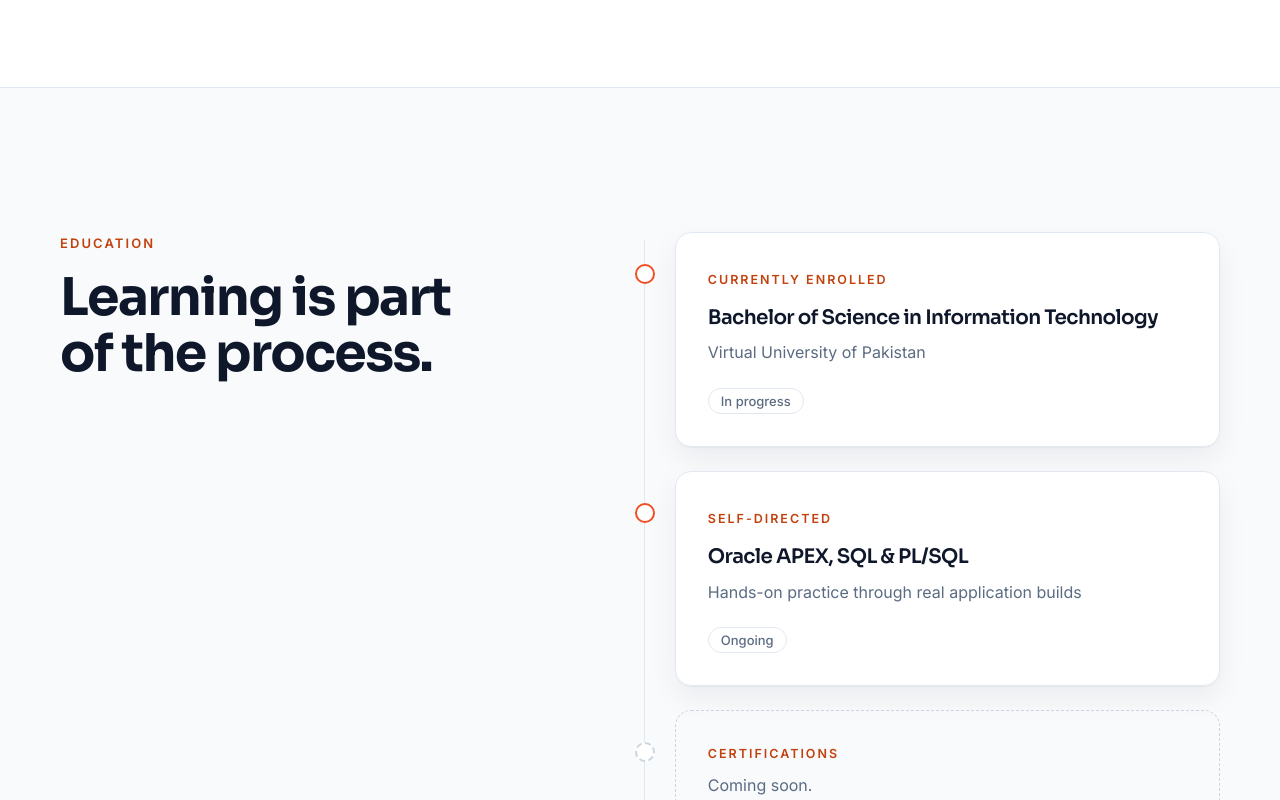
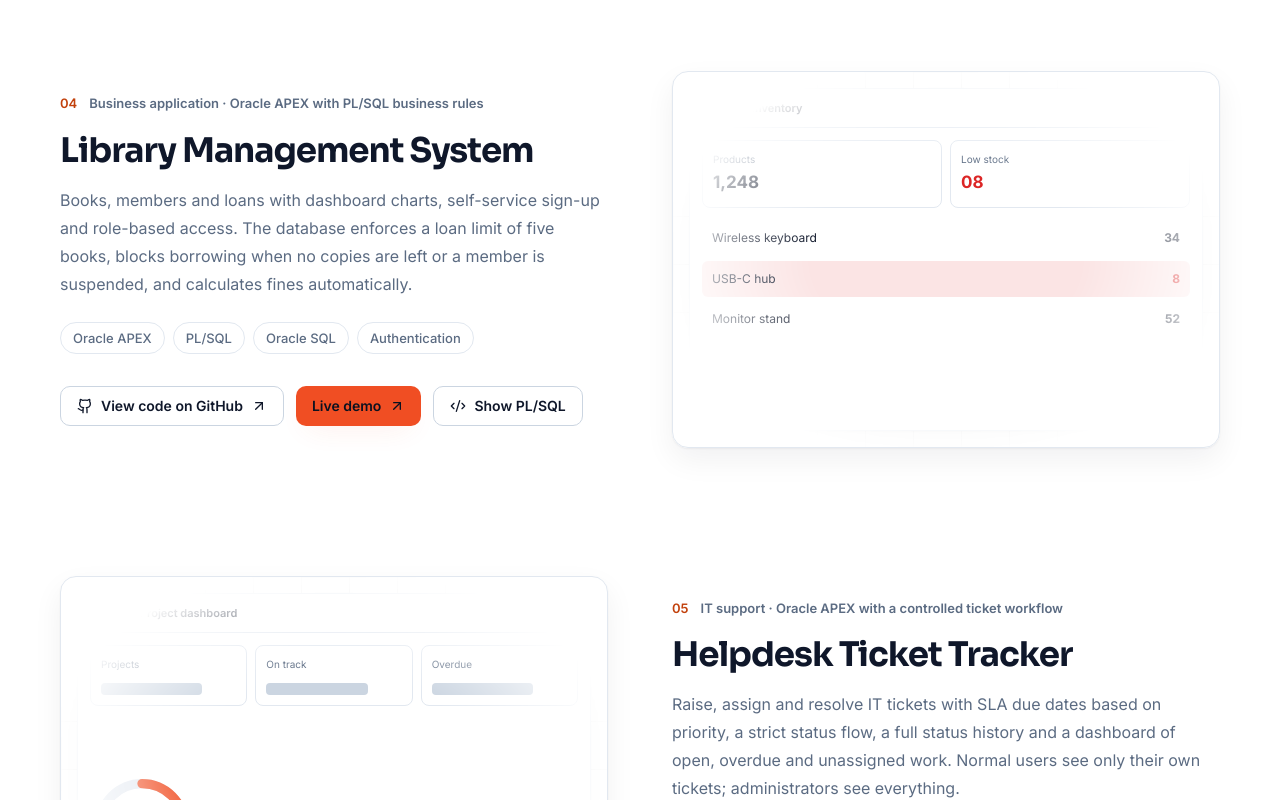
Before and after one commit to musmantech8/muhammad-usman-portfolio, a React (Vite) app: page / in a window 1280 px wide. Shown: the part 5240-6040 px from the top of the page. Built offline with nearby package versions, Linux system fonts and the light colour scheme.

Commit message:
Add Library Management System and Helpdesk Ticket Tracker to projects

```diff
--- a/src/content/content.js
+++ b/src/content/content.js
@@ -179,6 +179,68 @@ END;`,
   },
 ];
 
+// Added after the first three; the alternating layout follows the order above.
+projects.push(
+  {
+    number: '04',
+    title: 'Library Management System',
+    type: 'Business application  ·  Oracle APEX with PL/SQL business rules',
+    description:
+      'Books, members and loans with dashboard charts, self-service sign-up and role-based access. The database enforces a loan limit of five books, blocks borrowing when no copies are left or a member is suspended, and calculates fines automatically.',
+    tags: ['Oracle APEX', 'PL/SQL', 'Oracle SQL', 'Authentication'],
+    visual: 'inventory',
+    repo: 'https://github.com/musmantech8/library-management-system',
+    demo: 'https://oracleapex.com/ords/r/company_app/library-management-system/login',
+    code: {
+      caption: 'lms_loan_pkg.issue_book — checks limits and suspension before lending',
+      snippet: `PROCEDURE issue_book (
+  p_book_id   IN lms_books.book_id%TYPE,
+  p_member_id IN lms_members.member_id%TYPE,
+  p_loan_days IN NUMBER DEFAULT c_default_loan_days
+) IS
+BEGIN
+  IF open_loans(p_member_id) >= c_max_open_loans THEN
+    RAISE_APPLICATION_ERROR(-20303,
+      'Loan limit reached: a member can hold 5 books at a time.');
+  END IF;
+
+  -- The trigger LMS_LOANS_BI locks the book and takes one copy off the shelf.
+  INSERT INTO lms_loans (book_id, member_id, loan_date, due_date, status)
+  VALUES (p_book_id, p_member_id, TRUNC(SYSDATE),
+          TRUNC(SYSDATE) + p_loan_days, 'ISSUED');
+END issue_book;`,
+    },
+  },
+  {
+    number: '05',
+    title: 'Helpdesk Ticket Tracker',
+    type: 'IT support  ·  Oracle APEX with a controlled ticket workflow',
+    description:
+      'Raise, assign and resolve IT tickets with SLA due dates based on priority, a strict status flow, a full status history and a dashboard of open, overdue and unassigned work. Normal users see only their own tickets; administrators see everything.',
+    tags: ['Oracle APEX', 'PL/SQL', 'Oracle SQL', 'Authentication'],
+    visual: 'dashboard',
+    repo: 'https://github.com/musmantech8/helpdesk-ticket-tracker',
+    demo: 'https://oracleapex.com/ords/r/company_app/helpdesk-ticket-tracker/login',
+    code: {
+      caption: 'hdk_ticket_pkg.is_valid_transition — the allowed status flow',
+      snippet: `FUNCTION is_valid_transition (p_from IN VARCHAR2, p_to IN VARCHAR2)
+  RETURN BOOLEAN IS
+BEGIN
+  IF p_from = 'NEW' THEN
+    RETURN p_to IN ('IN_PROGRESS', 'ON_HOLD');
+  ELSIF p_from = 'IN_PROGRESS' THEN
+    RETURN p_to IN ('ON_HOLD', 'RESOLVED');
+  ELSIF p_from = 'ON_HOLD' THEN
+    RETURN p_to = 'IN_PROGRESS';
+  ELSIF p_from = 'RESOLVED' THEN
+    RETURN p_to IN ('CLOSED', 'IN_PROGRESS');
+  END IF;
+  RETURN FALSE;
+END is_valid_transition;`,
+    },
+  },
+);
+
 export const education = [
   {
     label: 'Currently enrolled',
```
